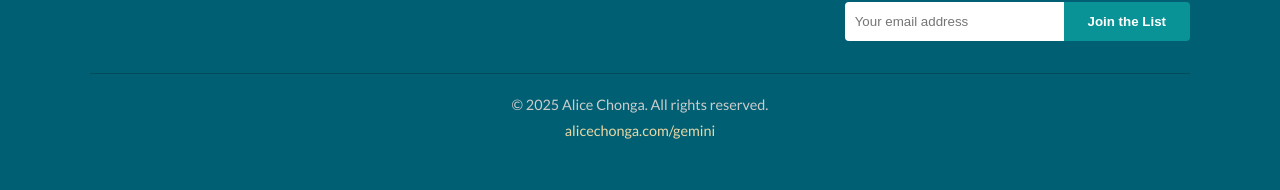
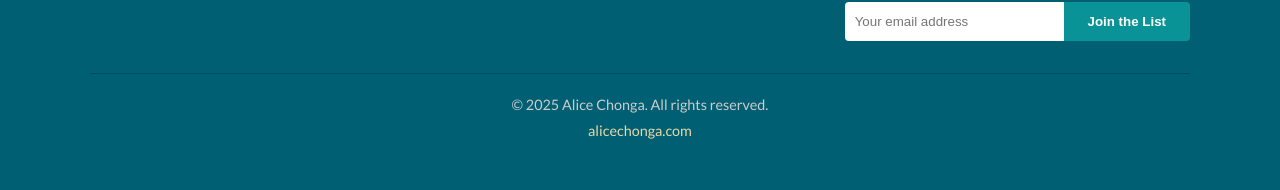
Before and after one commit to stklug84/alicechonga, a Jekyll site: the page built from index.md, in a window 1280 px wide. Shown: the part 933-1123 px from the top of the page. Built offline with Jekyll 4.4.1, drawn with Linux system fonts in a browser that asks for light colours; part of the change alters nothing that is shown.

```diff
--- a/_config.yml
+++ b/_config.yml
@@ -6,7 +6,8 @@ description: |
   "Global HR for a Changing World. Building inclusive, ethical, and future-ready
   HR systems across cultures and continents."
 author: "Alice Chonga"
-url: "https://alicechonga.com/gemini"
+url: "https://alicechonga.com"
+baseurl: ""
 
 # Navigation - Used for the header menu
 # The order here determines the order in the navigation bar
```
